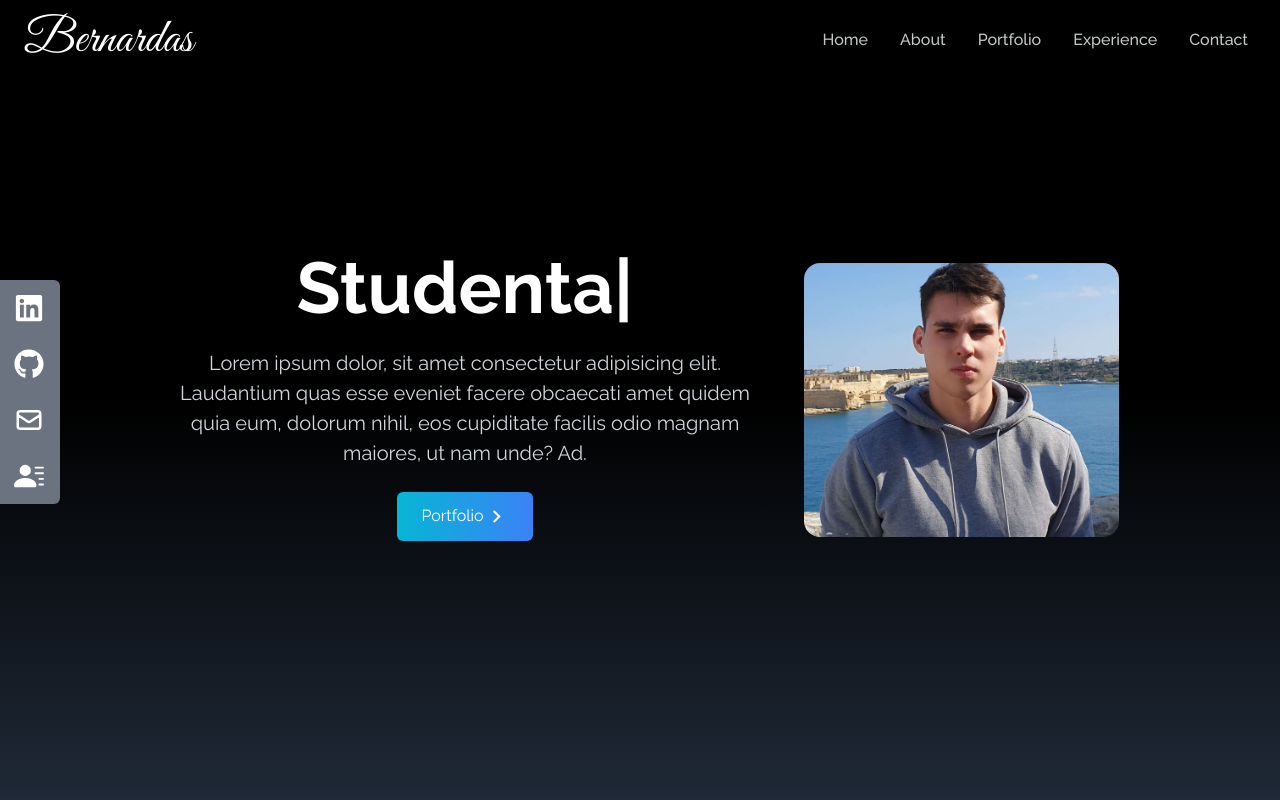
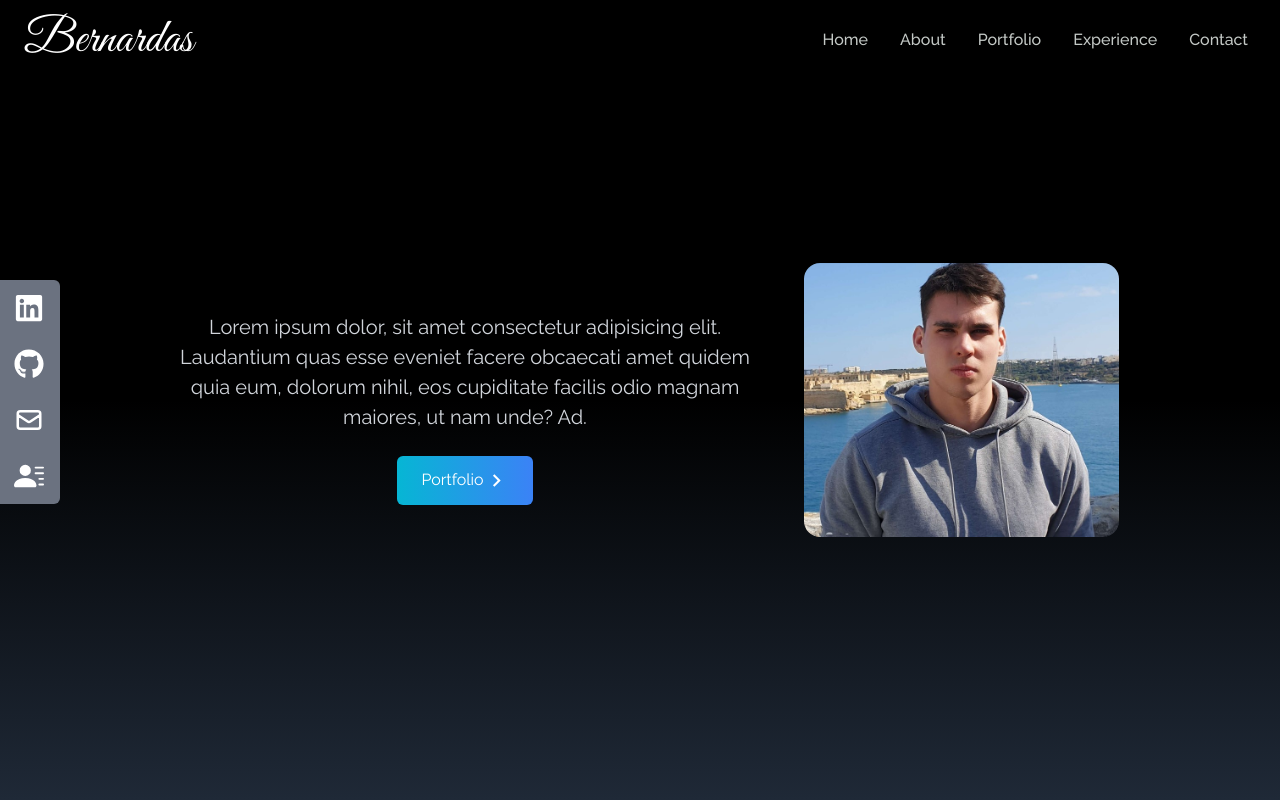
Before and after one commit to bernardas77/port-ber, a React (Create React App) app: page / in a window 1280 px wide. Shown: the top 800 px of the page. Built offline with nearby package versions, Linux system fonts and the light colour scheme.

Commit message:
update without react-typed package

```diff
--- a/package.json
+++ b/package.json
@@ -12,7 +12,6 @@
     "react-icons": "^4.10.1",
     "react-scripts": "5.0.1",
     "react-scroll": "^1.8.9",
-    "react-typed": "^1.2.0",
     "web-vitals": "^2.1.4"
   },
   "scripts": {
--- a/src/components/Home.jsx
+++ b/src/components/Home.jsx
@@ -1,7 +1,7 @@
 import React from 'react'
 import HeroImage from '../assets/heroimage.jpg'
 import {MdKeyboardArrowRight} from 'react-icons/md'
-import Typed from 'react-typed';
+// import Typed from 'react-typed';
 import { Link } from 'react-scroll'
 
 const Home = () => {
@@ -10,7 +10,7 @@ const Home = () => {
       <div className='max-w-md md:max-w-screen-lg mx-auto flex flex-col items-center justify-center h-full px-4 md:flex-row pt-10 md:pt-0'>
         <div className='flex flex-col justify-center items-center text-center'>
           <div className='flex flex-row'>
-            <Typed className='break-all text-4xl md:text-5xl lg:text-7xl font-bold text-white' strings={['Mokinys', 'Studentas', 'Programuotojas']} typeSpeed={90} backSpeed={90} backDelay={1500} loop/>
+            {/* <Typed className='break-all text-4xl md:text-5xl lg:text-7xl font-bold text-white' strings={['Mokinys', 'Studentas', 'Programuotojas']} typeSpeed={90} backSpeed={90} backDelay={1500} loop/> */}
           </div>
 
           <p className='text-gray-300 pt-3 md:pt-6 pb-4 w-[100%] md:w-[90%] text-[15px] md:text-[20px]'>
```
Also changed, not shown: 1 other file (tests, documents, lock files or other folders).
